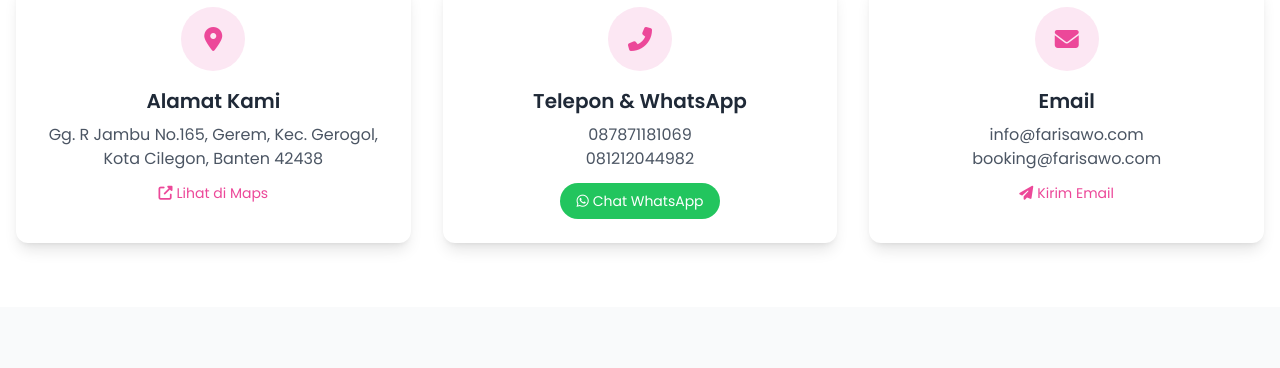
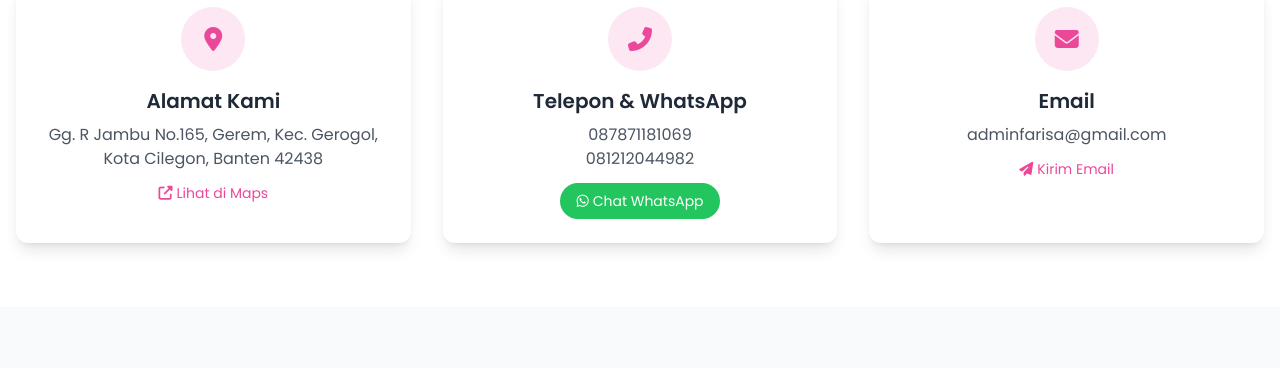
Before and after one commit to Rakoon20/farisa-wedding-web, a Laravel app: page /contact in a window 1280 px wide. Shown: the part 365-733 px from the top of the page. Run offline with Laravel 12, Linux system fonts and the light colour scheme; parts of the project's set-up code (start-up, migrations or seed data) failed here and were passed over; some libraries are stand-ins or nearby versions.

Commit message:
ganti tahun dan email contact

```diff
--- a/resources/views/contact.blade.php
+++ b/resources/views/contact.blade.php
@@ -65,9 +65,10 @@
                         <i class="fas fa-envelope text-pink-500 text-2xl"></i>
                     </div>
                     <h3 class="font-semibold text-xl text-gray-800 mb-2">Email</h3>
-                    <p class="text-gray-600">info@farisawo.com</p>
-                    <p class="text-gray-600">booking@farisawo.com</p>
-                    <a href="mailto:info@farisawo.com" class="text-pink-500 text-sm mt-3 inline-block hover:underline">
+                    <p class="text-gray-600">adminfarisa@gmail.com</p>
+                    <a href="https://mail.google.com/mail/?view=cm&fs=1&to=adminfarisa@gmail.com"
+                    target="_blank"
+                    class="text-pink-500 text-sm mt-3 inline-block hover:underline">
                         <i class="fas fa-paper-plane mr-1"></i>Kirim Email
                     </a>
                 </div>
@@ -145,10 +146,10 @@
                 <a href="https://www.instagram.com/farisa_weddingdecoration?igsh=eXFoM2NncjlyajE=" class="w-14 h-14 bg-pink-500 rounded-full flex items-center justify-center text-white text-2xl hover:bg-pink-600 transition duration-300 transform hover:scale-110">
                     <i class="fab fa-instagram"></i>
                 </a>
-                <a href="#" class="w-14 h-14 bg-pink-500 rounded-full flex items-center justify-center text-white text-2xl hover:bg-pink-600 transition duration-300 transform hover:scale-110">
+                <a href="https://www.facebook.com/share/1972srVRtb/" class="w-14 h-14 bg-pink-500 rounded-full flex items-center justify-center text-white text-2xl hover:bg-pink-600 transition duration-300 transform hover:scale-110">
                     <i class="fab fa-facebook-f"></i>
                 </a>
-                <a href="#" class="w-14 h-14 bg-pink-500 rounded-full flex items-center justify-center text-white text-2xl hover:bg-pink-600 transition duration-300 transform hover:scale-110">
+                <a href="https://www.tiktok.com/@fanesaecaa?_r=1&_t=ZS-97V19vqdJXZ" class="w-14 h-14 bg-pink-500 rounded-full flex items-center justify-center text-white text-2xl hover:bg-pink-600 transition duration-300 transform hover:scale-110">
                     <i class="fab fa-tiktok"></i>
                 </a>
 
--- a/resources/views/home.blade.php
+++ b/resources/views/home.blade.php
@@ -53,7 +53,7 @@
             <!-- Section Header -->
             <div class="text-center mb-16 lg:mb-20" data-aos="fade-up" data-aos-duration="800">
                 <span class="inline-block text-sm font-semibold tracking-widest text-pink-500 uppercase mb-3 bg-pink-50 px-5 py-2 rounded-full border border-pink-200/60">
-                    ✦ Sejak 2013 ✦
+                    ✦ Sejak 2018 ✦
                 </span>
                 <h2 class="text-4xl md:text-5xl lg:text-6xl font-bold text-gray-800 mb-4 leading-tight">
                     Tentang <span class="relative inline-block">
@@ -100,7 +100,7 @@
                     <div>
                         <h3 class="text-2xl md:text-3xl font-bold text-gray-800 mb-4 flex items-center gap-3">
                             <span class="w-1 h-8 bg-gradient-to-b from-pink-500 to-rose-500 rounded-full inline-block"></span>
-                            Mengukir Cerita Indah Sejak 2013
+                            Mengukir Cerita Indah Sejak 2018
                         </h3>
                         <p class="text-gray-600 leading-relaxed text-base md:text-lg">
                             Farisa Wedding Organizer hadir dengan <span class="font-semibold text-gray-700">dedikasi penuh</span> untuk mewujudkan pernikahan impian Anda. Kami memahami bahwa setiap pasangan memiliki kisah unik dan kami di sini untuk menerjemahkannya ke dalam setiap detail dekorasi, rangkaian acara, dan momen tak terlupakan.
```
